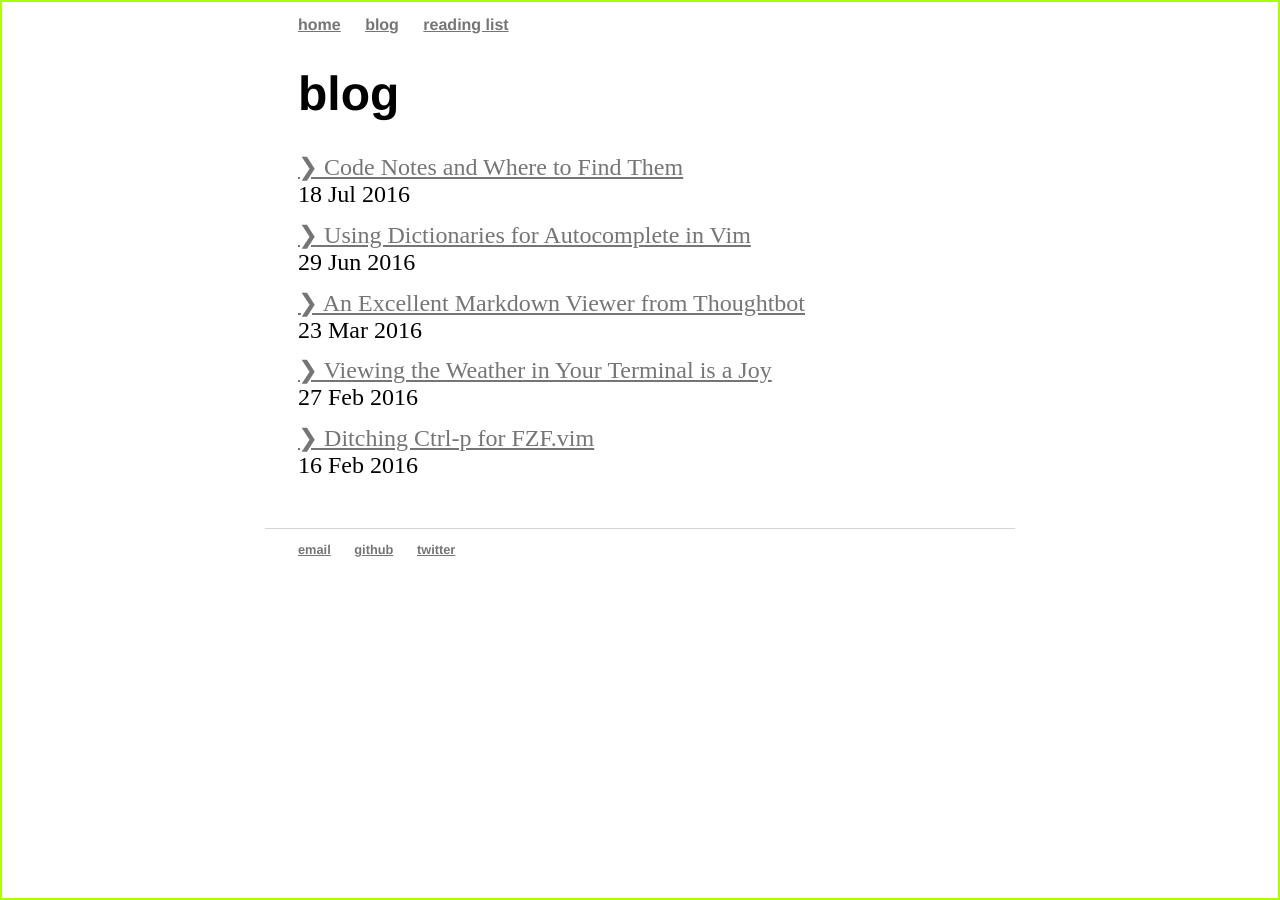
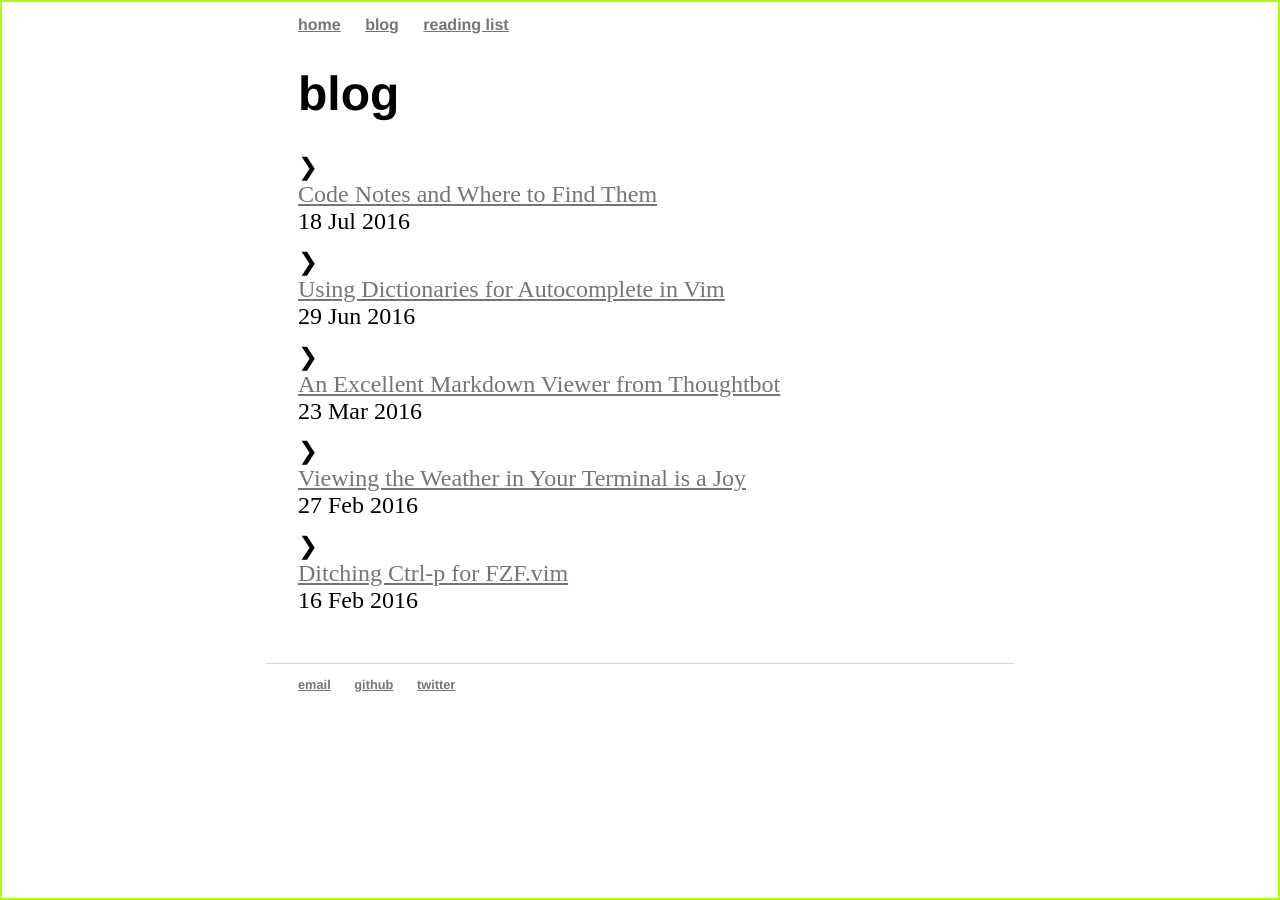
Before and after one commit to devinrm/devinrm.github.io, a Jekyll site: the page built from blog/index.html, in a window 1280 px wide. Built offline with Jekyll 4.4.1, drawn with Linux system fonts in a browser that asks for light colours.

Commit message:
Move the prompt out of the link

```diff
--- a/blog/index.html
+++ b/blog/index.html
@@ -7,7 +7,7 @@ title: blog
 
   {% for post in site.posts %}
     <li>
-      <a class="post-title" href="{{ post.url }}" title="{{ post.title }}">❯ {{ post.title }}</a>
+      ❯<a class="post-title" href="{{ post.url }}" title="{{ post.title }}">{{ post.title }}</a>
       <span class="post-date">{{ post.date | date_to_string }}</span>
       <h1 class="quote">"No half-heartedness and no worldly fear must turn us aside from
         following the light unflinchingly." -J.R.R. Tolkien</h1>
```
